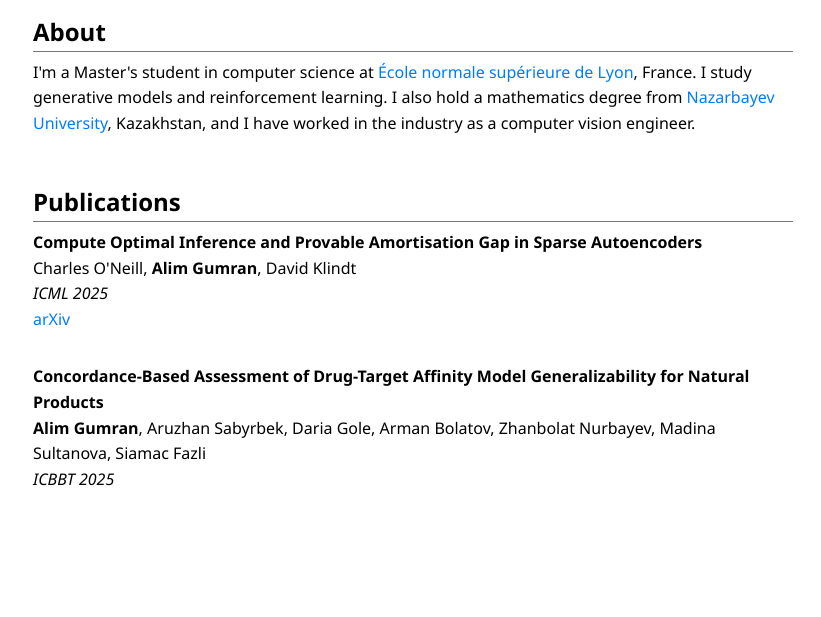
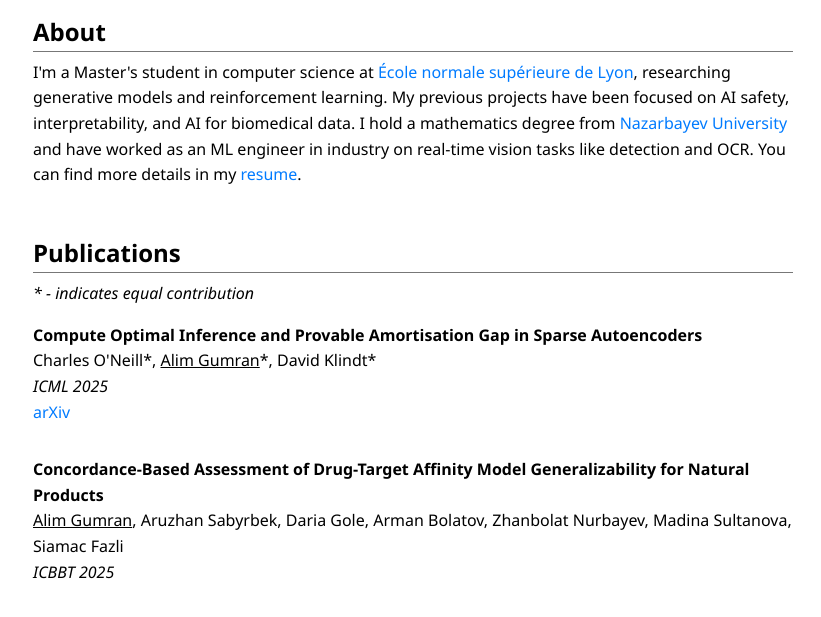
Before and after one commit to gumran/gumran.github.io, a plain HTML site: page index.html in a window 1280 px wide. Shown: the part 173-790 px from the top of the page, without its empty margins (227-1048 px from the left). Drawn offline with Linux system fonts and the light colour scheme.

Commit message:
phrasing

```diff
--- a/index.html
+++ b/index.html
@@ -25,16 +25,17 @@
         <section id="about">
         <h2>About</h2>
             <p>
-                I'm a Master's student in computer science at <a href="https://www.ens-lyon.fr/">École normale supérieure de Lyon</a>, France. I study generative models and reinforcement learning. I also hold a mathematics degree from <a href="https://nu.edu.kz/">Nazarbayev University</a>, Kazakhstan, and I have worked in the industry as a computer vision engineer.
+                I'm a Master's student in computer science at <a href="https://www.ens-lyon.fr/">École normale supérieure de Lyon</a>, researching generative models and reinforcement learning. My previous projects have been focused on AI safety, interpretability, and AI for biomedical data. I hold a mathematics degree from <a href="https://nu.edu.kz/">Nazarbayev University</a> and have worked as an ML engineer in industry on real-time vision tasks like detection and OCR. You can find more details in my <a href="https://drive.google.com/file/d/1NL54dpYlfqHCddNdXcebF7uT7TCWXC5D/view?usp=sharing">resume</a>.
             </p>
         </section>
         <section id="research">
         <h2>Publications</h2>
             <div class="research-list">
+                <i>* - indicates equal contribution</i>
                 <article class="research-card">
                     <b>Compute Optimal Inference and Provable Amortisation Gap in Sparse Autoencoders</b>
                     <p>
-                        Charles O'Neill, <b>Alim Gumran</b>, David Klindt<br>
+                        Charles O'Neill*, <u>Alim Gumran</u>*, David Klindt*<br>
                         <i>ICML 2025</i><br>
                         <a href="https://arxiv.org/abs/2411.13117">arXiv</a>
                     </p>
@@ -42,7 +43,7 @@
                 <article class="research-card">
                     <b>Concordance-Based Assessment of Drug-Target Affinity Model Generalizability for Natural Products</b>
                     <p>
-                        <b>Alim Gumran</b>, Aruzhan Sabyrbek, Daria Gole, Arman Bolatov, Zhanbolat Nurbayev, Madina Sultanova, Siamac Fazli<br>
+                        <u>Alim Gumran</u>, Aruzhan Sabyrbek, Daria Gole, Arman Bolatov, Zhanbolat Nurbayev, Madina Sultanova, Siamac Fazli<br>
                         <i>ICBBT 2025</i>
                     </p>
                 </article>
--- a/styles.css
+++ b/styles.css
@@ -65,6 +65,8 @@ i {
     margin-bottom: 0.5rem;
 }
 
+#research
+
 #research h3 img {
     width: 25px;
     height: auto;
```
